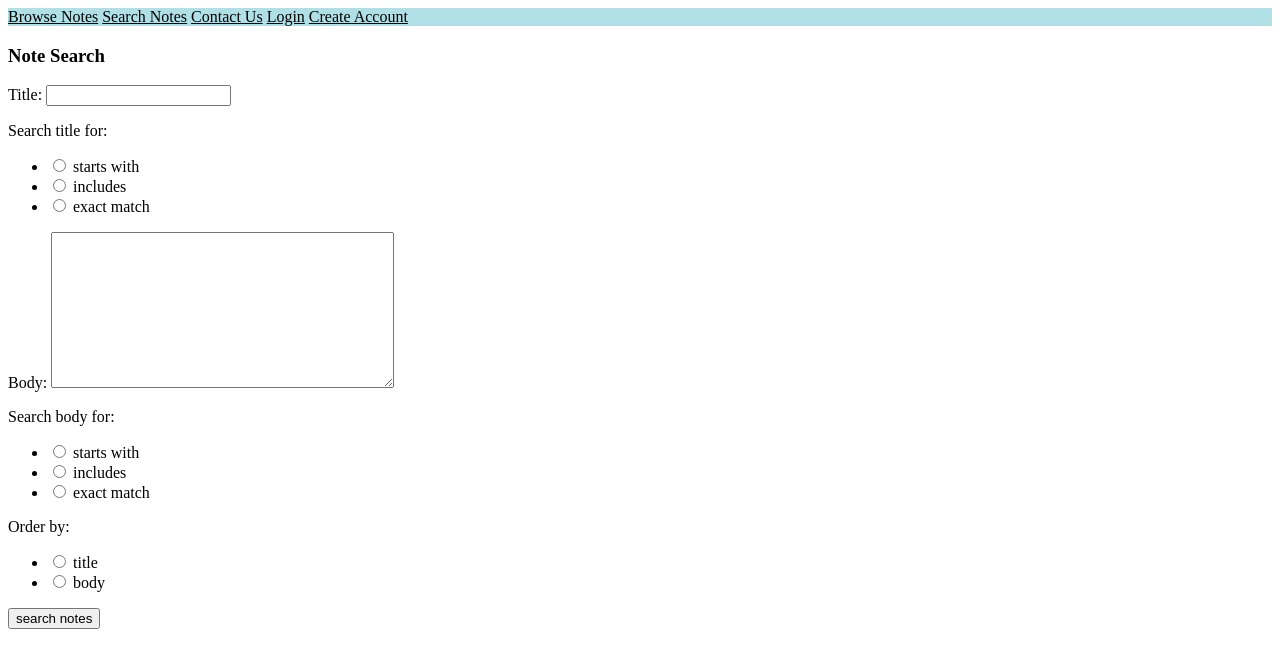
After one commit to momentum-team-5/django--notes-app-dereksmale2, a Django app: page /notes/search/ in a window 1280 px wide. The commit adds this page. Shown: the top 668 px of the page. Run offline with Django 3.2, Linux system fonts and the light colour scheme.

Commit message:
added a search feature

```diff
--- a/notesapp/notes/forms.py
+++ b/notesapp/notes/forms.py
@@ -1,4 +1,5 @@
 from django import forms
+from django.core.exceptions import ValidationError
 from .models import Note
 
 
@@ -15,3 +16,32 @@ class ContactForm(forms.Form):
     email = forms.EmailField(required=True)
     title = forms.CharField(required=True, max_length=255)
     body = forms.CharField(label="Your message", widget=forms.Textarea(attrs={'required': True}))
+
+
+class SearchForm(forms.Form):
+    SEARCH_TYPES_CHOICES = (
+        ("starts with", "starts with"),
+        ("includes", "includes"),
+        ("exact match", "exact match"),
+    )
+
+    ORDER_CHOICES = (
+        ("title", "title"),
+        ("body", "body"),
+    )
+
+    title = forms.CharField(max_length=255, required=True)
+    title_search_type = forms.ChoiceField(choices=SEARCH_TYPES_CHOICES, label="Search title for", widget=forms.RadioSelect, required=True)
+    body = forms.CharField(widget=forms.Textarea, required=False)
+    body_search_type = forms.ChoiceField(choices=SEARCH_TYPES_CHOICES, label="Search body for", widget=forms.RadioSelect, required=False)
+    order_by = forms.ChoiceField(choices=ORDER_CHOICES, widget=forms.RadioSelect, required=True)
+
+def clean(self):
+    cleaned_data = super().clean()
+    cleaned_title = cleaned_data['title']
+    cleaned_body = cleaned_data['body']
+
+    if cleaned_title or cleaned_body:
+        return cleaned_data
+
+    raise ValidationError('At least one search field must be specified', code='invalid')
--- a/notesapp/notes/models.py
+++ b/notesapp/notes/models.py
@@ -1,4 +1,5 @@
 from django.db import models
+from django.contrib.auth.models import User
 
 class Note(models.Model):
     title = models.CharField(max_length=255)
--- a/notesapp/notes/views.py
+++ b/notesapp/notes/views.py
@@ -3,7 +3,7 @@ from django.core.mail import send_mail, mail_admins
 from django.contrib.messages import success, error
 from django.contrib.auth.decorators import login_required
 from .models import Note
-from .forms import NoteForm, ContactForm
+from .forms import NoteForm, ContactForm, SearchForm
 
 
 def notes_list(request):
@@ -85,3 +85,38 @@ def contact_us(request):
             error("Your message couldn't be sent.")
 
     return render(request, "contact_us.html", {"form": form})
+
+
+def search(request):
+    if request.method == "GET":
+        form = SearchForm()
+
+    else:
+        form = SearchForm(data=request.POST)
+
+        if form.is_valid():
+            note = Note.objects.all()
+            title = form.cleaned_data['title']
+            body = form.cleaned_data['body']
+            order_by = form.cleaned_data['order_by']
+
+            if title:
+                title_search_type = form.cleaned_data['title_search_type']
+
+                if title_search_type == "starts with":
+                    note = note.filter(title__startswith=title)
+
+                elif title_search_type == "includes":
+                    note = note.filter(title__contains=title)
+
+                else:
+                    note = note.filter(title__exact=title)
+
+            if body:
+                note = note.filter(body__contains=body)
+
+            note = note.order_by(order_by)
+
+            return render(request, "notes/search_results.html", {"note": note})
+
+    return render(request, "notes/search.html", {"form": form})
--- a/notesapp/notesapp/urls.py
+++ b/notesapp/notesapp/urls.py
@@ -27,6 +27,7 @@ urlpatterns = [
     path('notes/add/', views.add_note, name='add_note'),
     path('notes/<int:pk>/edit/', views.edit_note, name='edit_note'),
     path('notes/<int:pk>/delete/', views.delete_note, name='delete_note'),
+    path('notes/search/', views.search, name='notes_search')
 ]
 
 
--- a/notesapp/templates/base.html
+++ b/notesapp/templates/base.html
@@ -13,6 +13,7 @@
     <header>
         <nav>
             <a href="{% url 'notes_list' %}">Browse Notes</a>
+            <a href="{% url 'notes_search' %}">Search Notes</a>
             <a href="{% url 'contact_us' %}">Contact Us</a>
                 {% if user.is_authenticated %}
                     <a href="/accounts/logout/">Logout</a>
--- /dev/null
+++ b/notesapp/templates/notes/search.html
@@ -0,0 +1,12 @@
+{% extends "base.html" %}
+
+{% block content %}
+<h3>Note Search</h3>
+<form class="search-form" method="POST">
+    {% csrf_token %}
+    {{ form.as_p }}
+
+    <input type="submit" value="search notes">
+</form>
+
+{% endblock %}
```
Also changed, not shown: notesapp/templates/notes/search_results.html (added, +19 -0 lines).
